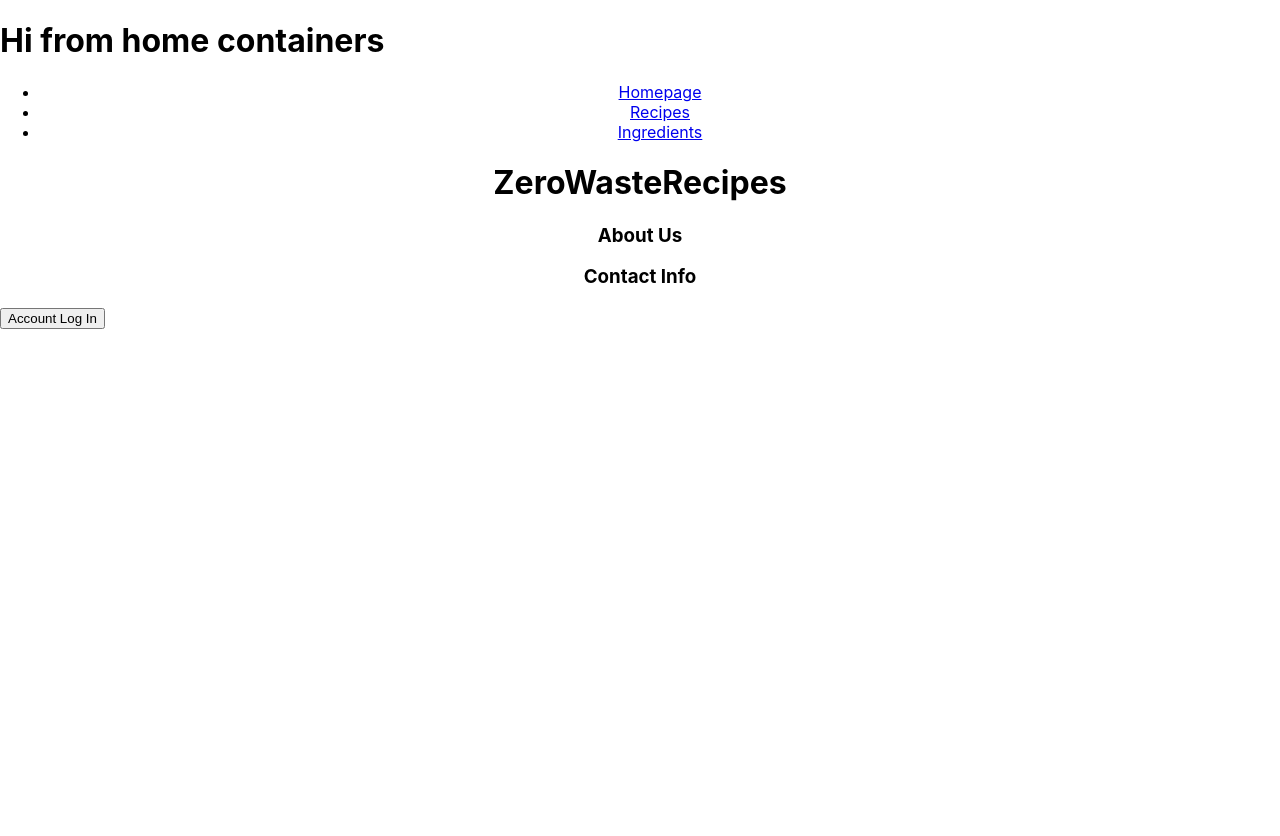
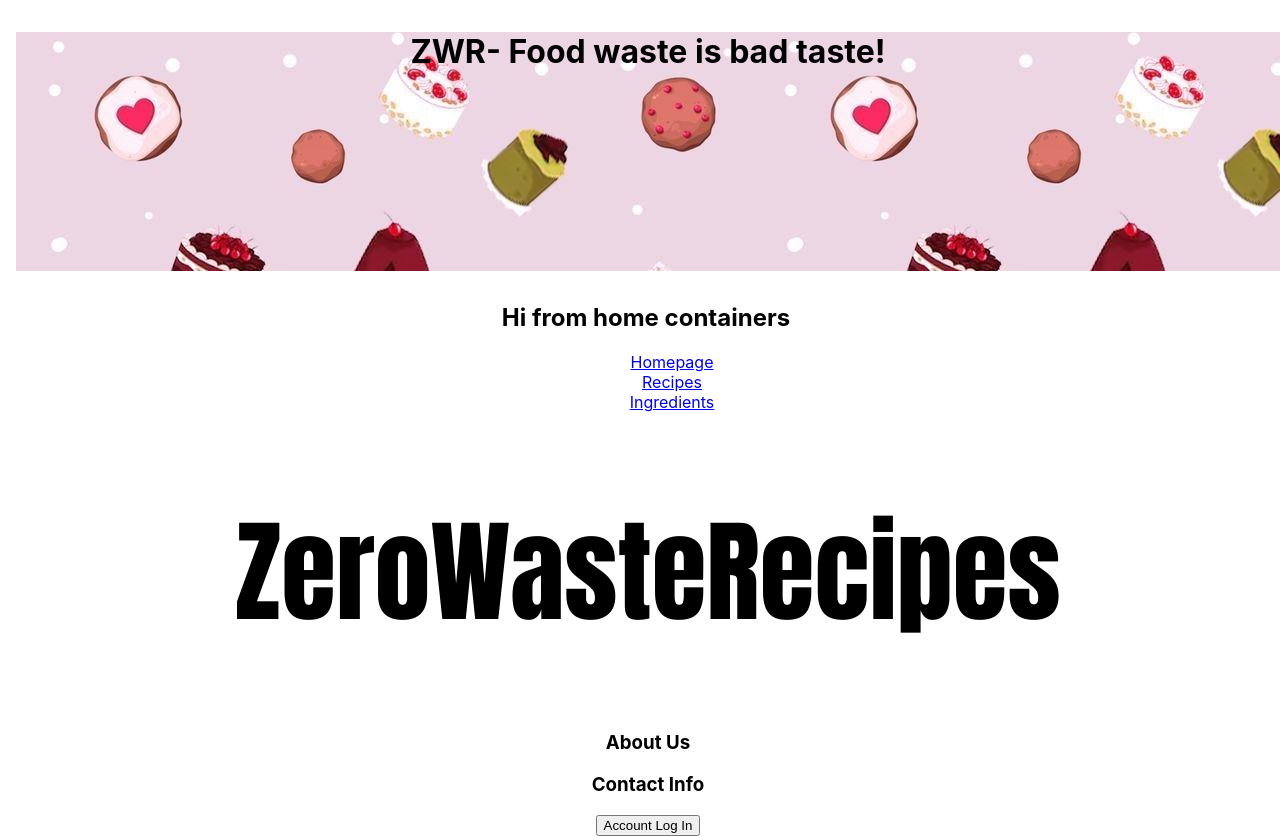
Before and after one commit to RaviHusseinPatel/FrontendProjectFinal, a React (Create React App) app in the folder zerowaste_frontend/: page / in a window 1280 px wide. Before the commit the page ends 800 px from the top, so only its background shows below. Built offline with nearby package versions, Linux system fonts and the light colour scheme.

Commit message:
add images and css

```diff
--- a/zerowaste_frontend/src/App.css
+++ b/zerowaste_frontend/src/App.css
@@ -1,40 +1,24 @@
-.App {
+*{
   text-align: center;
+  margin-left: 4px;
 }
 
-.App-logo {
-  height: 40vmin;
-  pointer-events: none;
+h1{
+  font-size: 700%;
+  font-family: Impact, Haettenschweiler, 'Arial Narrow Bold', sans-serif;
+  display: flex;
+  justify-content: center;
+  padding: 10px,10px,10px,10px;
 }
 
-@media (prefers-reduced-motion: no-preference) {
-  .App-logo {
-    animation: App-logo-spin infinite 20s linear;
-  }
-}
+  #header{
+    padding-bottom: 200px;
+    background-image: url(./download.jpeg);
+    text-align: center;
+    font-size: 200%;
 
-.App-header {
-  background-color: #282c34;
-  min-height: 100vh;
-  display: flex;
-  flex-direction: column;
-  align-items: center;
-  justify-content: center;
-  font-size: calc(10px + 2vmin);
-  color: white;
-}
-
-.App-link {
-  color: #61dafb;
-}
-
-@keyframes App-logo-spin {
-  from {
-    transform: rotate(0deg);
-  }
-  to {
-    transform: rotate(360deg);
   }
 
-
-}
+  li{
+    list-style: none;
+  }
--- a/zerowaste_frontend/src/containers/HomeContainer.js
+++ b/zerowaste_frontend/src/containers/HomeContainer.js
@@ -37,7 +37,18 @@ const HomeContainer = () =>{
 
     return(
         <>
-        <h1>Hi from home containers</h1>
+        <div id="headerbar">
+        <h3 id="header">ZWR- Food waste is bad taste!</h3>
+        {/* <nav>
+            <a><img src="/../logo.img"/></a>
+        </nav> */}
+        </div>
+
+
+
+
+        <h2>Hi from home containers</h2>
+
         <BrowserRouter>
             <div className="App">
                 <ul>
```
Also changed, not shown: zerowaste_frontend/src/download.jpeg (added), 16 other files (tests, documents, lock files or other folders).
